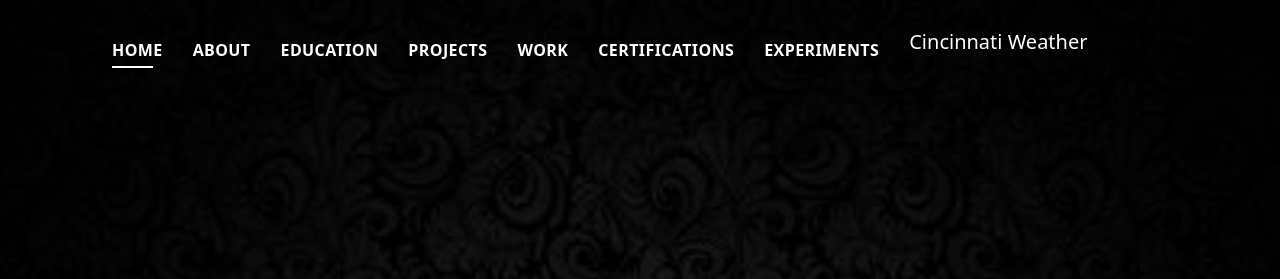
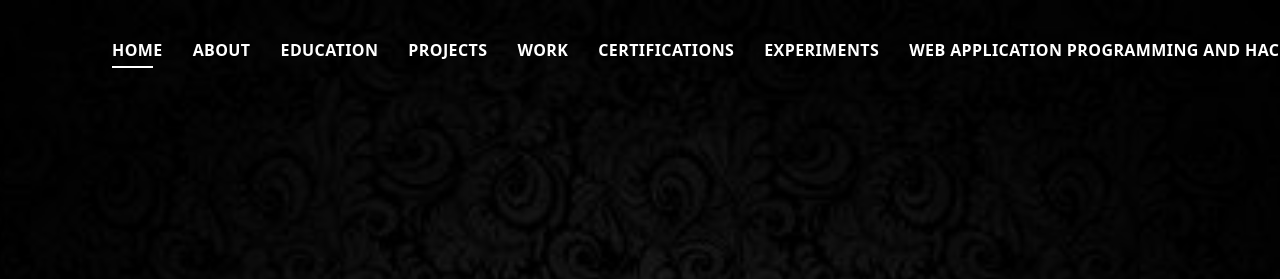
Before and after one commit to muppanya/muppanya.github.io, a plain HTML site: page index.html in a window 1280 px wide. Shown: the top 279 px of the page. Drawn offline with nearby package versions, Linux system fonts and the light colour scheme; no server answers; a script that the page names is missing.

Commit message:
Update index.html

```diff
--- a/index.html
+++ b/index.html
@@ -53,6 +53,7 @@
           <li><a class="nav-link scrollto " href="#Work">Work</a></li>
           <li><a class="nav-link scrollto" href="#Certifications">Certifications</a></li>
           <li><a class="nav-link scrollto" href="#Experiments">Experiments</a></li>
+          <li><a class="nav-link scrollto" href="assets/waph.html">Web Application Programming and Hacking</a></li>
            <!-- Today's Weather -->
            <br>
            <li>
```
